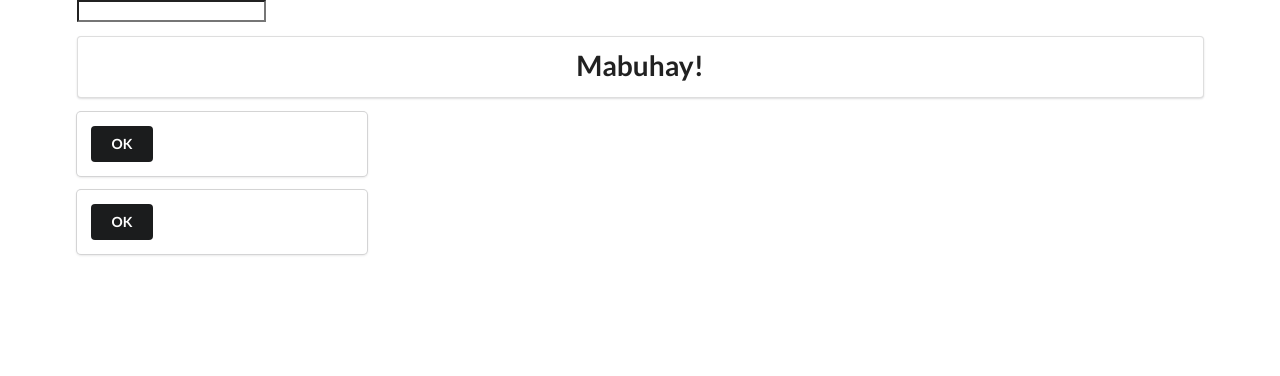
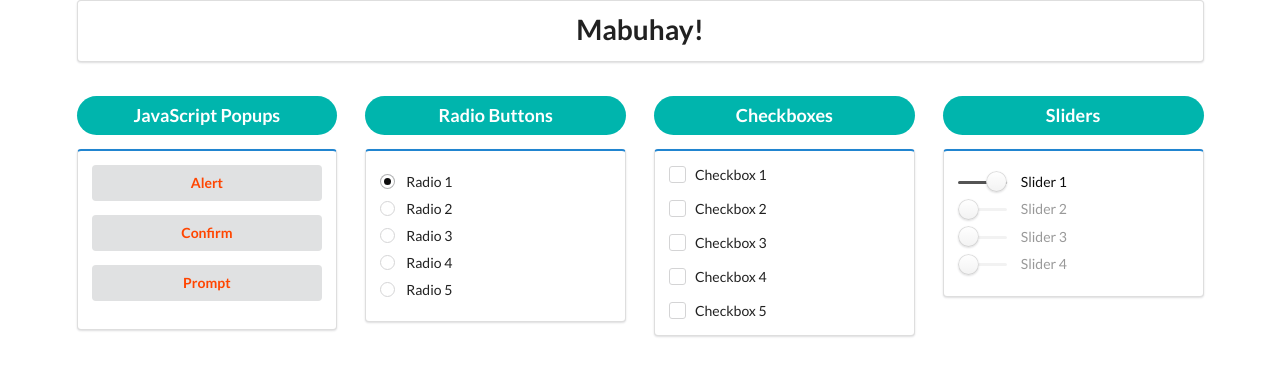
Before and after one commit to antonioltd/operateautomation, a plain HTML site: page practice.html in a window 1280 px wide. Drawn offline with nearby package versions, Linux system fonts and the light colour scheme.

Commit message:
add radio, checkbox, slider;

```diff
--- /dev/null
+++ b/js/practice.js
@@ -0,0 +1,38 @@
+$(document).ready(function () {
+  $('button:contains("Alert")').on("click", function () {
+    clearMessages();
+    alert("Alert");
+    $(".jsAlertMsg").text("Dismissed!");
+  });
+  $('button:contains("Confirm")').on("click", function () {
+    clearMessages();
+    var txt;
+    if (confirm("Press a button!")) {
+      txt = "You pressed OK!";
+    } else {
+      txt = "You pressed Cancel!";
+    }
+
+    $(".jsConfirmtMsg").text(txt);
+  });
+  $('button:contains("Prompt")').on("click", function () {
+    clearMessages();
+    var person = prompt("Please enter your name", "Jose Rizal");
+
+    if (person == null || person == "") {
+      txt = "User cancelled the prompt.";
+    } else {
+      txt = "Pareng " + person.toUpperCase() + "! Kamusta?";
+    }
+    $(".jsPromptMsg").text(txt);
+  });
+});
+
+function clearMessages() {
+  $(".jsAlertMsg").text("");
+  $(".jsConfirmtMsg").text("");
+  $(".jsPromptMsg").text("");
+  //   setTimeout(function () {
+  //     $(".alertMsg").text("");
+  //   }, 3000);
+}
--- a/practice.html
+++ b/practice.html
@@ -7,26 +7,175 @@
       rel="stylesheet"
       href="https://cdnjs.cloudflare.com/ajax/libs/semantic-ui/2.4.1/semantic.min.css"
     />
-    <script src="https://code.jquery.com/jquery-3.4.1.js"></script>
+    <script src="https://ajax.googleapis.com/ajax/libs/jquery/3.4.1/jquery.min.js"></script>
+    <script src="js/practice.js"></script>
     <title>Automation Practice</title>
+    <style>
+      .ui.grid button {
+        color: orangered;
+        margin-bottom: 1em;
+        display: block;
+        width: 100%;
+      }
+    </style>
   </head>
   <body>
     <div class="ui container">
-      <input type="text" />
       <div class="ui segment">
         <div class="ui huge header center aligned">Mabuhay!</div>
       </div>
-      <div class="ui card">
-        <div class="content">
-          <div class="ui center aligned secondary button">OK</div>
+      <br />
+      <div class="ui grid">
+        <div class="four wide column">
+          <div
+            class="ui big teal label"
+            style="width: 100%; text-align: center; border-radius: 20px;"
+          >
+            JavaScript Popups
+          </div>
+          <div class="ui segment blue">
+            <div style="color: red;" class="jsAlertMsg"></div>
+            <button class="ui button" tabindex="0">
+              Alert
+            </button>
+            <div style="color: red;" class="jsConfirmtMsg"></div>
+            <button class="ui button" tabindex="1">
+              Confirm
+            </button>
+            <div style="color: red;" class="jsPromptMsg"></div>
+            <button class="ui button" tabindex="2">
+              Prompt
+            </button>
+          </div>
+        </div>
+        <div class="four wide column">
+          <div
+            class="ui big teal label"
+            style="width: 100%; text-align: center; border-radius: 20px;"
+          >
+            Radio Buttons
+          </div>
+          <div class="ui segment blue">
+            <div class="ui form">
+              <div class="grouped fields">
+                <div class="field">
+                  <div class="ui radio checkbox">
+                    <input type="radio" name="example2" checked="checked" />
+                    <label>Radio 1</label>
+                  </div>
+                </div>
+                <div class="field">
+                  <div class="ui radio checkbox">
+                    <input type="radio" name="example2" />
+                    <label>Radio 2</label>
+                  </div>
+                </div>
+                <div class="field">
+                  <div class="ui radio checkbox">
+                    <input type="radio" name="example2" />
+                    <label>Radio 3</label>
+                  </div>
+                </div>
+                <div class="field">
+                  <div class="ui radio checkbox">
+                    <input type="radio" name="example2" />
+                    <label>Radio 4</label>
+                  </div>
+                </div>
+                <div class="field">
+                  <div class="ui radio checkbox">
+                    <input type="radio" name="example2" />
+                    <label>Radio 5</label>
+                  </div>
+                </div>
+              </div>
+            </div>
+          </div>
+        </div>
+        <div class="four wide column">
+          <div
+            class="ui big teal label"
+            style="width: 100%; text-align: center; border-radius: 20px;"
+          >
+            Checkboxes
+          </div>
+          <div class="ui segment blue">
+            <div class="ui form">
+              <div class="grouped fields">
+                <div class="ui checkbox">
+                  <input type="checkbox" name="example" />
+                  <label>Checkbox 1</label>
+                </div>
+              </div>
+              <div class="grouped fields">
+                <div class="ui checkbox">
+                  <input type="checkbox" name="example" />
+                  <label>Checkbox 2</label>
+                </div>
+              </div><div class="grouped fields">
+                <div class="ui checkbox">
+                  <input type="checkbox" name="example" />
+                  <label>Checkbox 3</label>
+                </div>
+              </div><div class="grouped fields">
+                <div class="ui checkbox">
+                  <input type="checkbox" name="example" />
+                  <label>Checkbox 4</label>
+                </div>
+              </div><div class="grouped fields">
+                <div class="ui checkbox">
+                  <input type="checkbox" name="example" />
+                  <label>Checkbox 5</label>
+                </div>
+              </div>
+            </div>
+          </div>
+        </div>
+        <div class="four wide column">
+          <div
+          class="ui big teal label"
+          style="width: 100%; text-align: center; border-radius: 20px;"
+        >
+          Sliders
+        </div>
+        <div class="ui segment blue">
+          <div class="ui form">
+            <div class="ui form">
+              <div class="grouped fields">
+                <div class="field">
+                  <div class="ui slider checkbox">
+                    <input type="radio" name="throughput" checked="checked">
+                    <label>Slider 1</label>
+                  </div>
+                </div>
+                <div class="field">
+                  <div class="ui slider checkbox">
+                    <input type="radio" name="throughput">
+                    <label>Slider 2</label>
+                  </div>
+                </div>
+                <div class="field">
+                  <div class="ui slider checkbox">
+                    <input type="radio" name="throughput">
+                    <label>Slider 3</label>
+                  </div>
+                </div>
+                <div class="field">
+                  <div class="ui slider checkbox checked">
+                    <input type="radio" name="throughput">
+                    <label>Slider 4</label>
+                  </div>
+                </div>
+              </div>
+            </div>
+          </div>
         </div>
       </div>
-      <div class="ui card">
-        <div class="content">
-          <div id="okBtnSec" class="ui secondary button">OK</div>
         </div>
+        <div class="two wide column"></div>
+        <div class="eight wide column"></div>
+        <div class="six wide column"></div>
       </div>
     </div>
-
   </body>
 </html>
```
Also changed, not shown: index.html (+1 -0 lines), loader.html (deleted, +0 -18 lines).
